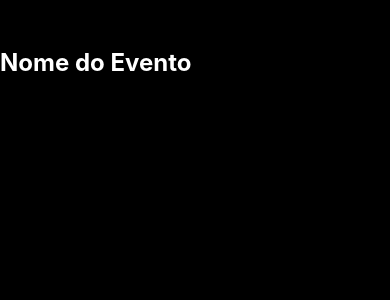
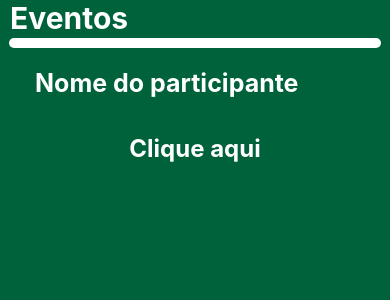
Before and after one commit to IgorBarrosIB/imhere, a React Native app: screen / in a window 390 px wide. Shown: the top 300 px of the page. Built offline with nearby package versions, Linux system fonts and the light colour scheme.

Commit message:
alterando estrutura

```diff
--- a/src/screens/home/index.tsx
+++ b/src/screens/home/index.tsx
@@ -1,12 +1,25 @@
 import React from "react";
-import { Text, SafeAreaView } from "react-native";
+import { Text, SafeAreaView, TextInput, TouchableOpacity, View } from "react-native";
 import styles from './styles';
 
 
 export function Home(){
   return (
     <SafeAreaView style={styles.container}>
-      <Text style={styles.text}>Nome do Evento</Text>
+        <Text style={styles.h1}>Eventos</Text>
+
+        <View style={styles.contents}>
+          <TextInput
+            style={styles.input}
+            placeholder="Nome do participante"
+            placeholderTextColor="#FFF"
+            />
+
+          <TouchableOpacity style={styles.button}>
+              <Text style={styles.buttonText}>Clique aqui</Text>
+          </TouchableOpacity>
+        </View>
+
     </SafeAreaView>
   );
 }
--- a/src/screens/home/styles.ts
+++ b/src/screens/home/styles.ts
@@ -2,15 +2,52 @@ import { StyleSheet } from "react-native";
 
 const styles = StyleSheet.create({
 	container: {
-        backgroundColor: 'black',
+			backgroundColor: '#00623B',
 			flex: 1,
 			alignContent: "center"
 	},
-      text: {
+	contents:{
+		backgroundColor: '#FFF',
+		flex: 0,
+		height: 300,
+		margin: 2,
+		marginHorizontal: 9,
+		padding: 5,
+		borderRadius: 20
+	},
+	h1: {
+		fontSize: 30,
+		fontWeight: "bold",
+		color: '#FFFF',
+		marginHorizontal: 10
+	},
+	h2: {
+		fontSize: 25,
+		fontWeight: "bold",
+	},
+	input: {
+		backgroundColor: '#00623B',
+		borderRadius: 30,
+		color: '#FFF',
+		height: 56,
+		padding: 16,
+		margin: 12,
+		marginHorizontal: 5,
+		fontSize: 25,
+		fontWeight: "bold",
+	},
+	button: {
+		borderRadius: 30,
+		margin: 5,
+		backgroundColor: '#00623B',
+		height: 40,
+		alignItems: "center",
+		justifyContent: "center"
+	},
+	buttonText: {
 		color: 'white',
-        fontWeight: "bold",
-        marginTop: 48,
-        fontSize: 24
+		fontSize: 24,
+		fontWeight: "bold"
 	}
   });
 
```
Lines whose indentation alone changed are shown as unchanged.
